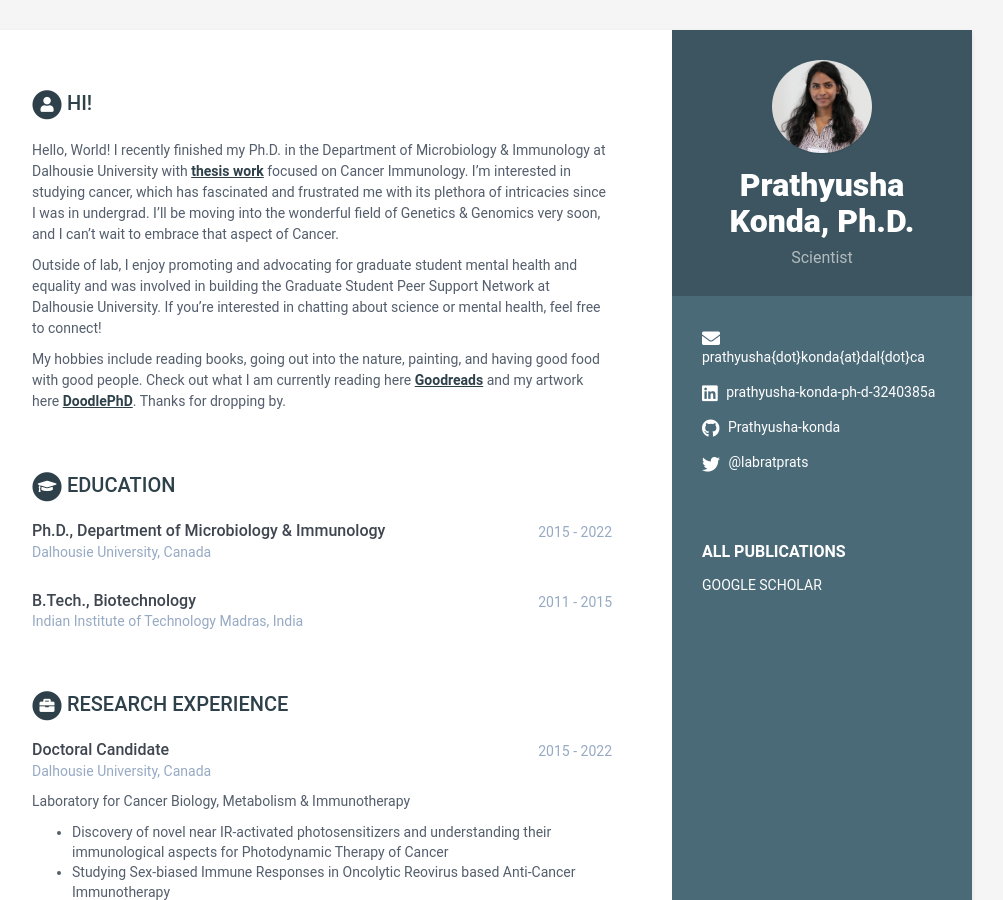
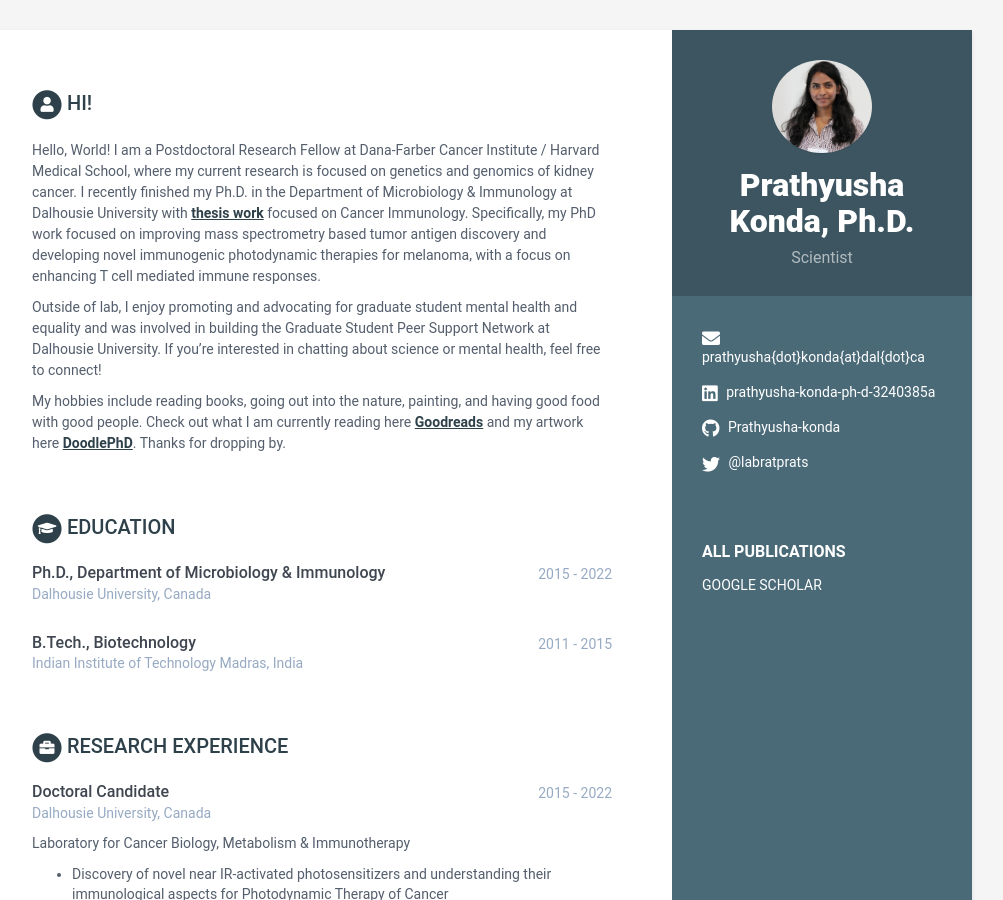
Before and after one commit to Prathyusha-konda/Website, a Jekyll site: the page built from index.html, in a window 1280 px wide and 900 px high. Shown: the whole window, without its empty margins (168-1171 px from the left). Built offline with Jekyll 4.4.1, drawn with Linux system fonts in a browser that asks for light colours.

Commit message:
Update data.yml

```diff
--- a/_data/data.yml
+++ b/_data/data.yml
@@ -22,7 +22,7 @@ sidebar:
 career-profile:
     title: Hi!
     summary: |
-      Hello, World! I recently finished my Ph.D. in the Department of Microbiology & Immunology at Dalhousie University with <a href="https://dalspace.library.dal.ca/handle/10222/81529"><b><u>thesis work</u></b></a> focused on Cancer Immunology. I'm interested in studying cancer, which has fascinated and frustrated me with its plethora of intricacies since I was in undergrad. I'll be moving into the wonderful field of Genetics & Genomics very soon, and I can't wait to embrace that aspect of Cancer.
+      Hello, World! I am a Postdoctoral Research Fellow at Dana-Farber Cancer Institute / Harvard Medical School, where my current research is focused on genetics and genomics of kidney cancer. I recently finished my Ph.D. in the Department of Microbiology & Immunology at Dalhousie University with <a href="https://dalspace.library.dal.ca/handle/10222/81529"><b><u>thesis work</u></b></a> focused on Cancer Immunology. Specifically, my PhD work focused on improving mass spectrometry based tumor antigen discovery and developing novel immunogenic photodynamic therapies for melanoma, with a focus on enhancing T cell mediated immune responses.
 
       Outside of lab, I enjoy promoting and advocating for graduate student mental health and equality and was involved in building the Graduate Student Peer Support Network at Dalhousie University. If you're interested in chatting about science or mental health, feel free to connect!
 
```
